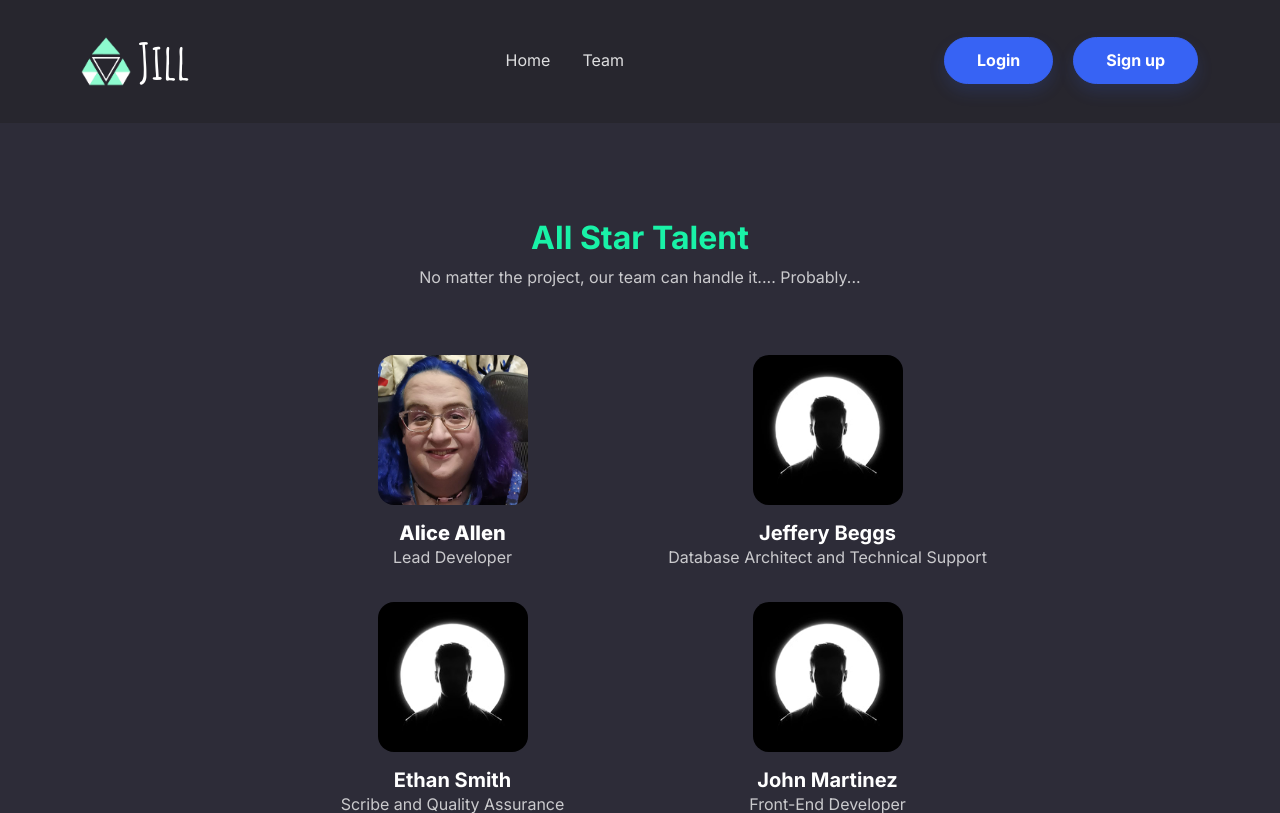
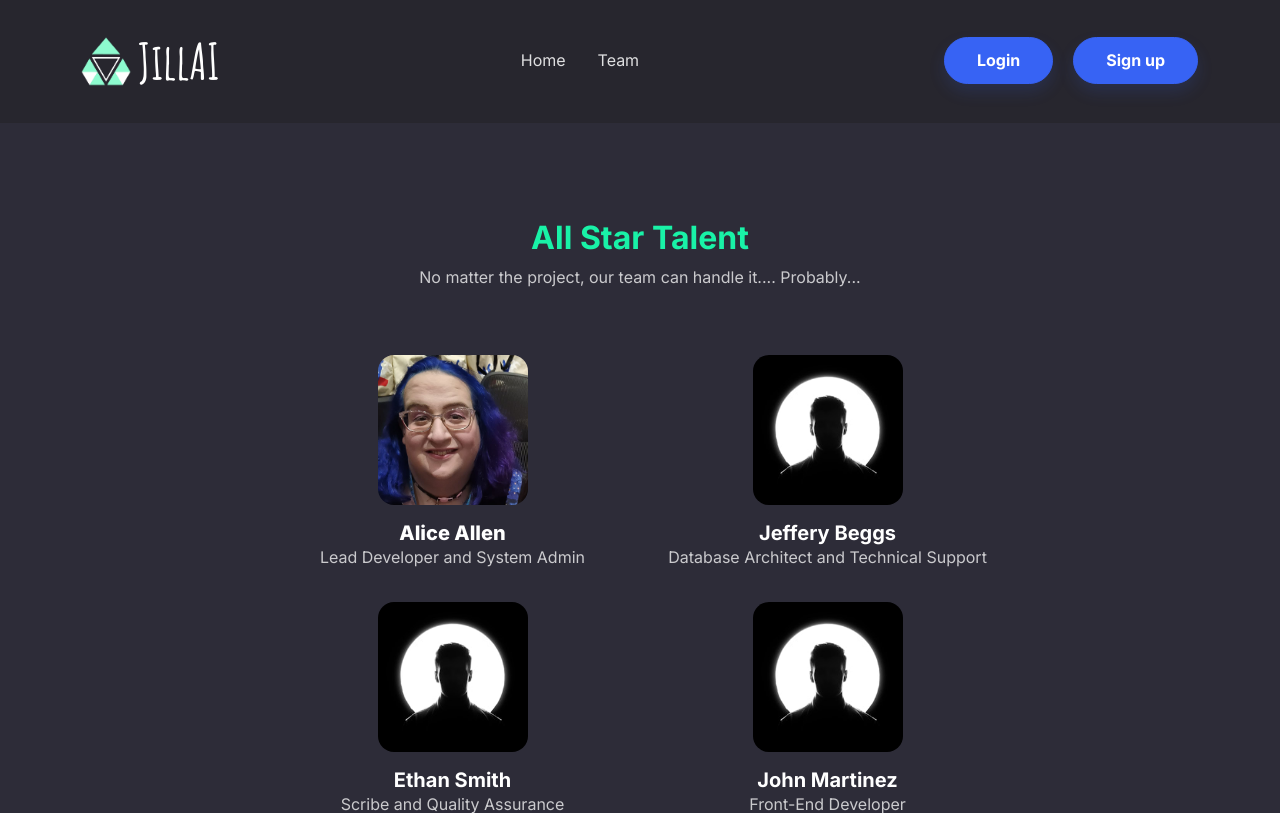
Before and after one commit to LogixKitten/JillAI, a Flask app: page /team in a window 1280 px wide. Shown: the top 813 px of the page. Run offline with Flask 3, Linux system fonts and the light colour scheme; some libraries are stand-ins or nearby versions; some web fonts are replaced.

Commit message:
Fixed incorrect branding in a few areas.

```diff
--- a/templates/chat.html
+++ b/templates/chat.html
@@ -18,7 +18,7 @@ JillAI is here to simplify your life and help you achieve your best self. With a
 
 <body>
     <nav class="navbar navbar-expand-md sticky-top bg-dark py-3 navbar-dark" id="mainNav">
-        <div class="container"><a class="navbar-brand d-flex align-items-center" href="/"><span class="bs-icon-md shadow-none d-flex justify-content-center align-items-center me-2 bs-icon"><img src="static/img/Logo.png" width="100" height="104"></span><span class="fw-bolder" style="font-family: 'Amatic SC', serif;font-weight: bold;font-size: 50px;">Jill</span></a><button data-bs-toggle="collapse" class="navbar-toggler" data-bs-target="#navcol-1"><span class="visually-hidden">Toggle navigation</span><span class="navbar-toggler-icon"></span></button>
+        <div class="container"><a class="navbar-brand d-flex align-items-center" href="/"><span class="bs-icon-md shadow-none d-flex justify-content-center align-items-center me-2 bs-icon"><img src="static/img/Logo.png" width="100" height="104"></span><span class="fw-bolder" style="font-family: 'Amatic SC', serif;font-weight: bold;font-size: 50px;">JillAI</span></a><button data-bs-toggle="collapse" class="navbar-toggler" data-bs-target="#navcol-1"><span class="visually-hidden">Toggle navigation</span><span class="navbar-toggler-icon"></span></button>
             <div class="collapse navbar-collapse" id="navcol-1">
                 <ul class="navbar-nav mx-auto">
                     <li class="nav-item"><a class="nav-link" href="{{ url_for('home') }}">Home</a></li>
--- a/templates/index.html
+++ b/templates/index.html
@@ -17,7 +17,7 @@ JillAI is here to simplify your life and help you achieve your best self. With a
 
 <body>
     <nav class="navbar navbar-expand-md sticky-top bg-dark py-3 navbar-dark" id="mainNav">
-        <div class="container"><a class="navbar-brand d-flex align-items-center" href="/"><span class="bs-icon-md shadow-none d-flex justify-content-center align-items-center me-2 bs-icon"><img src="static/img/Logo.png" width="100" height="104"></span><span class="fw-bolder" style="font-family: 'Amatic SC', serif;font-weight: bold;font-size: 50px;">Jill</span></a><button data-bs-toggle="collapse" class="navbar-toggler" data-bs-target="#navcol-1"><span class="visually-hidden">Toggle navigation</span><span class="navbar-toggler-icon"></span></button>
+        <div class="container"><a class="navbar-brand d-flex align-items-center" href="/"><span class="bs-icon-md shadow-none d-flex justify-content-center align-items-center me-2 bs-icon"><img src="static/img/Logo.png" width="100" height="104"></span><span class="fw-bolder" style="font-family: 'Amatic SC', serif;font-weight: bold;font-size: 50px;">JillAI</span></a><button data-bs-toggle="collapse" class="navbar-toggler" data-bs-target="#navcol-1"><span class="visually-hidden">Toggle navigation</span><span class="navbar-toggler-icon"></span></button>
             <div class="collapse navbar-collapse" id="navcol-1">
                 <ul class="navbar-nav mx-auto">
                     <li class="nav-item"><a class="nav-link" href="{{ url_for('home') }}">Home</a></li>
--- a/templates/team.html
+++ b/templates/team.html
@@ -17,7 +17,7 @@ JillAI is here to simplify your life and help you achieve your best self. With a
 
 <body>
     <nav class="navbar navbar-expand-md sticky-top bg-dark py-3 navbar-dark" id="mainNav">
-        <div class="container"><a class="navbar-brand d-flex align-items-center" href="/"><span class="bs-icon-md shadow-none d-flex justify-content-center align-items-center me-2 bs-icon"><img src="static/img/Logo.png" width="100" height="104"></span><span class="fw-bolder" style="font-family: 'Amatic SC', serif;font-weight: bold;font-size: 50px;">Jill</span></a><button data-bs-toggle="collapse" class="navbar-toggler" data-bs-target="#navcol-1"><span class="visually-hidden">Toggle navigation</span><span class="navbar-toggler-icon"></span></button>
+        <div class="container"><a class="navbar-brand d-flex align-items-center" href="/"><span class="bs-icon-md shadow-none d-flex justify-content-center align-items-center me-2 bs-icon"><img src="static/img/Logo.png" width="100" height="104"></span><span class="fw-bolder" style="font-family: 'Amatic SC', serif;font-weight: bold;font-size: 50px;">JillAI</span></a><button data-bs-toggle="collapse" class="navbar-toggler" data-bs-target="#navcol-1"><span class="visually-hidden">Toggle navigation</span><span class="navbar-toggler-icon"></span></button>
             <div class="collapse navbar-collapse" id="navcol-1">
                 <ul class="navbar-nav mx-auto">
                     <li class="nav-item"><a class="nav-link" href="{{ url_for('home') }}">Home</a></li>
@@ -43,7 +43,7 @@ JillAI is here to simplify your life and help you achieve your best self. With a
                 <div class="col mb-4" style="display: grid;">
                     <div class="text-center"><img class="rounded mb-3 fit-cover" width="150" height="150" src="static/img/team/Alice.jpg">
                         <h5 class="fw-bold mb-0"><strong>Alice Allen</strong></h5>
-                        <p class="text-muted mb-2">Lead Developer</p>
+                        <p class="text-muted mb-2">Lead Developer and System Admin</p>
                     </div>
                 </div>
                 <div class="col mb-4">
```
